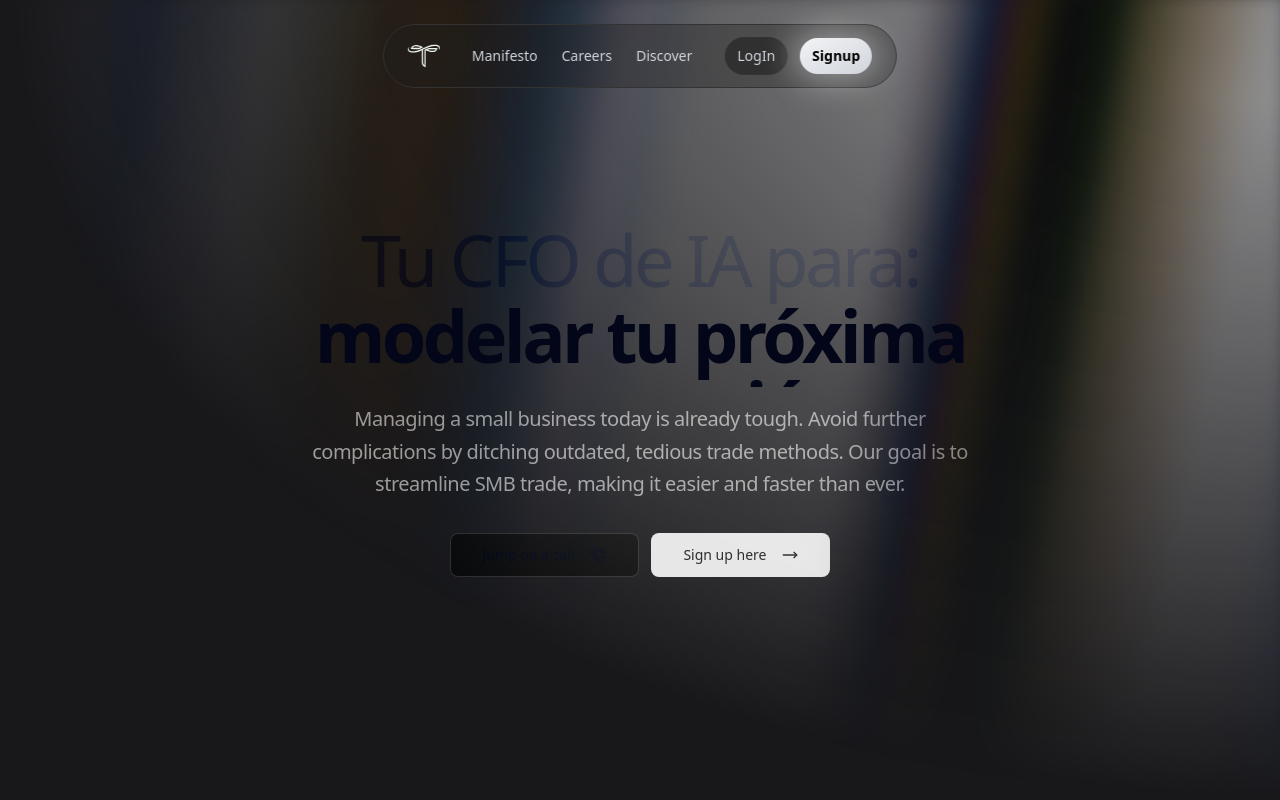
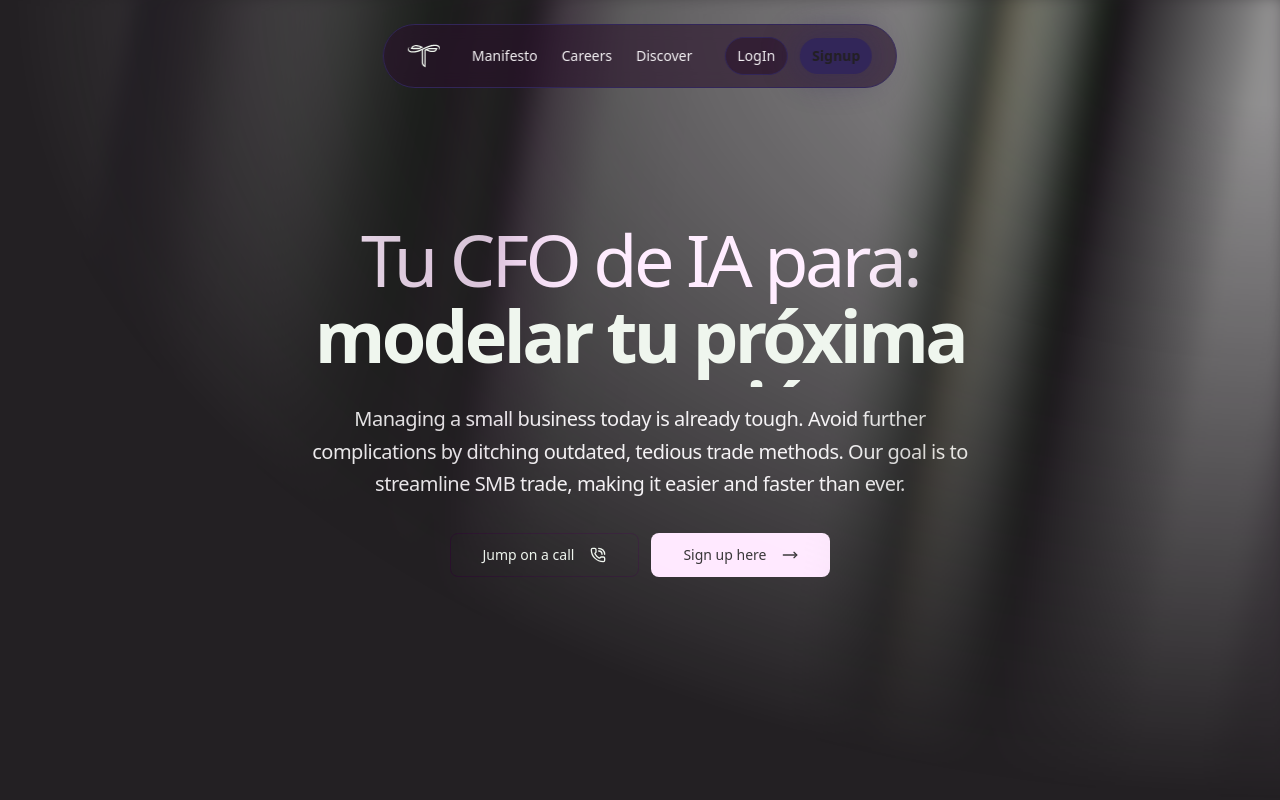
Before and after one commit to JuanHecht/tesoria-landing, a Next.js app: page / in a window 1280 px wide. Shown: the top 800 px of the page. Built offline with nearby package versions, Linux system fonts and the light colour scheme.

Commit message:
added this branch to showcase the original brand colors

```diff
--- a/src/app/globals.css
+++ b/src/app/globals.css
@@ -46,79 +46,102 @@
 
 :root {
   --radius: 0.625rem;
-  --background: oklch(0 0 0);
-  --foreground: oklch(1 0 0);
+
+  /* Brand Colors */
+  --brand-primary: #322659; /* Deep purple */
+  --brand-secondary: #eff6ee; /* Light green */
+  --brand-accent: #28112b; /* Dark purple */
+  --brand-highlight: #ffe7ff; /* Light pink */
+  --brand-neutral: #f3f0f3; /* Light gray */
+  --brand-dark: #232023; /* Dark gray */
+
+  /* Aurora Colors */
+  --aurora-1: var(--brand-primary);
+  --aurora-2: var(--brand-accent);
+  --aurora-3: var(--brand-highlight);
+  --aurora-4: var(--brand-secondary);
+  --aurora-5: var(--brand-neutral);
+
+  /* Semantic Colors */
+  --background: var(--brand-neutral);
+  --foreground: var(--brand-dark);
   --white: #ffffff;
   --black: #000000;
   --transparent: transparent;
-  --blue-500: #3b82f6;
-  --indigo-300: #a5b4fc;
-  --blue-300: #93c5fd;
-  --violet-200: #ddd6fe;
-  --blue-400: #60a5fa;
-  --card: oklch(1 0 0);
-  --card-foreground: oklch(0.145 0 0);
-  --popover: oklch(1 0 0);
-  --popover-foreground: oklch(0.145 0 0);
-  --primary: oklch(0.205 0 0);
-  --primary-foreground: oklch(0.985 0 0);
-  --secondary: oklch(0.97 0 0);
-  --secondary-foreground: oklch(0.205 0 0);
-  --muted: oklch(0.97 0 0);
-  --muted-foreground: oklch(0.556 0 0);
-  --accent: oklch(0.97 0 0);
-  --accent-foreground: oklch(0.205 0 0);
+
+  /* Component Colors */
+  --card: var(--brand-secondary);
+  --card-foreground: var(--brand-dark);
+  --popover: var(--brand-secondary);
+  --popover-foreground: var(--brand-dark);
+  --primary: var(--brand-primary);
+  --primary-foreground: var(--brand-secondary);
+  --secondary: var(--brand-highlight);
+  --secondary-foreground: var(--brand-dark);
+  --muted: var(--brand-neutral);
+  --muted-foreground: var(--brand-accent);
+  --accent: var(--brand-highlight);
+  --accent-foreground: var(--brand-dark);
   --destructive: oklch(0.577 0.245 27.325);
-  --border: oklch(0.922 0 0);
-  --input: oklch(0.922 0 0);
-  --ring: oklch(0.708 0 0);
-  --chart-1: oklch(0.646 0.222 41.116);
-  --chart-2: oklch(0.6 0.118 184.704);
-  --chart-3: oklch(0.398 0.07 227.392);
-  --chart-4: oklch(0.828 0.189 84.429);
-  --chart-5: oklch(0.769 0.188 70.08);
-  --sidebar: oklch(0.985 0 0);
-  --sidebar-foreground: oklch(0.145 0 0);
-  --sidebar-primary: oklch(0.205 0 0);
-  --sidebar-primary-foreground: oklch(0.985 0 0);
-  --sidebar-accent: oklch(0.97 0 0);
-  --sidebar-accent-foreground: oklch(0.205 0 0);
-  --sidebar-border: oklch(0.922 0 0);
-  --sidebar-ring: oklch(0.708 0 0);
+  --border: var(--brand-neutral);
+  --input: var(--brand-secondary);
+  --ring: var(--brand-primary);
+
+  /* Chart Colors */
+  --chart-1: var(--brand-primary);
+  --chart-2: var(--brand-accent);
+  --chart-3: var(--brand-highlight);
+  --chart-4: var(--brand-secondary);
+  --chart-5: var(--brand-neutral);
+
+  /* Sidebar Colors */
+  --sidebar: var(--brand-secondary);
+  --sidebar-foreground: var(--brand-dark);
+  --sidebar-primary: var(--brand-primary);
+  --sidebar-primary-foreground: var(--brand-secondary);
+  --sidebar-accent: var(--brand-highlight);
+  --sidebar-accent-foreground: var(--brand-dark);
+  --sidebar-border: var(--brand-neutral);
+  --sidebar-ring: var(--brand-primary);
 }
 
 .dark {
-  --background: oklch(0.145 0 0);
-  --foreground: oklch(0.985 0 0);
-  --card: oklch(0.205 0 0);
-  --card-foreground: oklch(0.985 0 0);
-  --popover: oklch(0.205 0 0);
-  --popover-foreground: oklch(0.985 0 0);
-  --primary: oklch(0.922 0 0);
-  --primary-foreground: oklch(0.205 0 0);
-  --secondary: oklch(0.269 0 0);
-  --secondary-foreground: oklch(0.985 0 0);
-  --muted: oklch(0.269 0 0);
-  --muted-foreground: oklch(0.708 0 0);
-  --accent: oklch(0.269 0 0);
-  --accent-foreground: oklch(0.985 0 0);
+  /* Dark mode brand colors */
+  --background: var(--brand-dark);
+  --foreground: var(--brand-secondary);
+  --card: var(--brand-accent);
+  --card-foreground: var(--brand-secondary);
+  --popover: var(--brand-accent);
+  --popover-foreground: var(--brand-secondary);
+  --primary: var(--brand-highlight);
+  --primary-foreground: var(--brand-dark);
+  --secondary: var(--brand-primary);
+  --secondary-foreground: var(--brand-secondary);
+  --muted: var(--brand-accent);
+  --muted-foreground: var(--brand-neutral);
+  --accent: var(--brand-primary);
+  --accent-foreground: var(--brand-secondary);
   --destructive: oklch(0.704 0.191 22.216);
-  --border: oklch(1 0 0 / 10%);
-  --input: oklch(1 0 0 / 15%);
-  --ring: oklch(0.556 0 0);
-  --chart-1: oklch(0.488 0.243 264.376);
-  --chart-2: oklch(0.696 0.17 162.48);
-  --chart-3: oklch(0.769 0.188 70.08);
-  --chart-4: oklch(0.627 0.265 303.9);
-  --chart-5: oklch(0.645 0.246 16.439);
-  --sidebar: oklch(0.205 0 0);
-  --sidebar-foreground: oklch(0.985 0 0);
-  --sidebar-primary: oklch(0.488 0.243 264.376);
-  --sidebar-primary-foreground: oklch(0.985 0 0);
-  --sidebar-accent: oklch(0.269 0 0);
-  --sidebar-accent-foreground: oklch(0.985 0 0);
-  --sidebar-border: oklch(1 0 0 / 10%);
-  --sidebar-ring: oklch(0.556 0 0);
+  --border: var(--brand-primary);
+  --input: var(--brand-accent);
+  --ring: var(--brand-highlight);
+
+  /* Chart Colors for Dark Mode */
+  --chart-1: var(--brand-highlight);
+  --chart-2: var(--brand-secondary);
+  --chart-3: var(--brand-primary);
+  --chart-4: var(--brand-neutral);
+  --chart-5: var(--brand-accent);
+
+  /* Sidebar Colors for Dark Mode */
+  --sidebar: var(--brand-accent);
+  --sidebar-foreground: var(--brand-secondary);
+  --sidebar-primary: var(--brand-highlight);
+  --sidebar-primary-foreground: var(--brand-dark);
+  --sidebar-accent: var(--brand-primary);
+  --sidebar-accent-foreground: var(--brand-secondary);
+  --sidebar-border: var(--brand-primary);
+  --sidebar-ring: var(--brand-highlight);
 }
 
 @keyframes aurora {
--- a/src/app/page.tsx
+++ b/src/app/page.tsx
@@ -1,6 +1,5 @@
 "use client";
 
-import { motion } from "framer-motion";
 import { ContainerScroll } from "@/components/ui/container-scroll-animation";
 import Image from "next/image";
 import { Navbar } from "@/components/ui/mini-navbar";
@@ -17,11 +16,11 @@ export default function Home() {
           <Hero />
         </AuroraBackground>
       </section>
-      <section className="bg-zinc-900">
+      <section className="bg-background">
         <ContainerScroll
           titleComponent={
             <>
-              <h1 className="text-4xl font-semibold text-black dark:text-white">
+              <h1 className="text-4xl font-semibold text-foreground">
                 Unleash the power of <br />
                 <span className="text-4xl md:text-[6rem] font-bold mt-1 leading-none">
                   Scroll Animations
--- a/src/components/ui/animated-hero.tsx
+++ b/src/components/ui/animated-hero.tsx
@@ -38,7 +38,7 @@ function Hero() {
           </div> */}
           <div className="flex gap-4 flex-col">
             <h1 className="text-5xl md:text-7xl max-w-2xl tracking-tighter text-center font-regular">
-              <span className="text-spektr-cyan-50">Tu CFO de IA para:</span>
+              <span className="text-primary">Tu CFO de IA para:</span>
               <span className="relative flex w-full justify-center overflow-hidden text-center md:pb-4 md:pt-1">
                 &nbsp;
                 {titles.map((title, index) => (
--- a/src/components/ui/aurora-background.tsx
+++ b/src/components/ui/aurora-background.tsx
@@ -17,7 +17,7 @@ export const AuroraBackground = ({
     <main>
       <div
         className={cn(
-          "relative flex flex-col  h-[100vh] items-center justify-center bg-zinc-50 dark:bg-zinc-900  text-slate-950 transition-bg",
+          "relative flex flex-col  h-[100vh] items-center justify-center bg-background text-foreground transition-bg",
           className
         )}
         {...props}
@@ -29,7 +29,7 @@ export const AuroraBackground = ({
               `
             [--white-gradient:repeating-linear-gradient(100deg,var(--white)_0%,var(--white)_7%,var(--transparent)_10%,var(--transparent)_12%,var(--white)_16%)]
             [--dark-gradient:repeating-linear-gradient(100deg,var(--black)_0%,var(--black)_7%,var(--transparent)_10%,var(--transparent)_12%,var(--black)_16%)]
-            [--aurora:repeating-linear-gradient(100deg,var(--blue-500)_10%,var(--indigo-300)_15%,var(--blue-300)_20%,var(--violet-200)_25%,var(--blue-400)_30%)]
+            [--aurora:repeating-linear-gradient(100deg,var(--aurora-1)_10%,var(--aurora-2)_15%,var(--aurora-3)_20%,var(--aurora-4)_25%,var(--aurora-5)_30%)]
             [background-image:var(--white-gradient),var(--aurora)]
             dark:[background-image:var(--dark-gradient),var(--aurora)]
             [background-size:300%,_200%]
--- a/src/components/ui/mini-navbar.tsx
+++ b/src/components/ui/mini-navbar.tsx
@@ -10,8 +10,8 @@ const AnimatedNavLink = ({
   href: string;
   children: React.ReactNode;
 }) => {
-  const defaultTextColor = "text-gray-300";
-  const hoverTextColor = "text-white";
+  const defaultTextColor = "text-muted-foreground";
+  const hoverTextColor = "text-foreground";
   const textSizeClass = "text-sm";
 
   return (
@@ -56,15 +56,6 @@ export function Navbar() {
     };
   }, [isOpen]);
 
-  const logoElement = (
-    <div className="relative w-5 h-5 flex items-center justify-center">
-      <span className="absolute w-1.5 h-1.5 rounded-full bg-gray-200 top-0 left-1/2 transform -translate-x-1/2 opacity-80"></span>
-      <span className="absolute w-1.5 h-1.5 rounded-full bg-gray-200 left-0 top-1/2 transform -translate-y-1/2 opacity-80"></span>
-      <span className="absolute w-1.5 h-1.5 rounded-full bg-gray-200 right-0 top-1/2 transform -translate-y-1/2 opacity-80"></span>
-      <span className="absolute w-1.5 h-1.5 rounded-full bg-gray-200 bottom-0 left-1/2 transform -translate-x-1/2 opacity-80"></span>
-    </div>
-  );
-
   const navLinksData = [
     { label: "Manifesto", href: "#1" },
     { label: "Careers", href: "#2" },
@@ -72,7 +63,7 @@ export function Navbar() {
   ];
 
   const loginButtonElement = (
-    <button className="px-4 py-2 sm:px-3 text-xs sm:text-sm border border-[#333] bg-[rgba(31,31,31,0.62)] text-gray-300 rounded-full hover:border-white/50 hover:text-white transition-colors duration-200 w-full sm:w-auto">
+    <button className="px-4 py-2 sm:px-3 text-xs sm:text-sm border border-border bg-card/60 text-muted-foreground rounded-full hover:border-primary/50 hover:text-foreground transition-colors duration-200 w-full sm:w-auto">
       LogIn
     </button>
   );
@@ -82,12 +73,12 @@ export function Navbar() {
       <div
         className="absolute inset-0 -m-2 rounded-full
                      hidden sm:block
-                     bg-gray-100
+                     bg-secondary
                      opacity-40 filter blur-lg pointer-events-none
                      transition-all duration-300 ease-out
                      group-hover:opacity-60 group-hover:blur-xl group-hover:-m-3"
       ></div>
-      <button className="relative z-10 px-4 py-2 sm:px-3 text-xs sm:text-sm font-semibold text-black bg-gradient-to-br from-gray-100 to-gray-300 rounded-full hover:from-gray-200 hover:to-gray-400 transition-all duration-200 w-full sm:w-auto">
+      <button className="relative z-10 px-4 py-2 sm:px-3 text-xs sm:text-sm font-semibold text-primary-foreground bg-gradient-to-br from-secondary to-accent rounded-full hover:from-accent hover:to-secondary transition-all duration-200 w-full sm:w-auto">
         Signup
       </button>
     </div>
@@ -99,7 +90,7 @@ export function Navbar() {
                        flex flex-col items-center
                        pl-6 pr-6 py-3 backdrop-blur-sm
                        ${headerShapeClass}
-                       border border-[#333] bg-[#1f1f1f57]
+                       border border-border bg-card/60
                        w-[calc(100%-2rem)] sm:w-auto
                        transition-[border-radius] duration-0 ease-in-out`}
     >
@@ -128,7 +119,7 @@ export function Navbar() {
         </div>
 
         <button
-          className="sm:hidden flex items-center justify-center w-8 h-8 text-gray-300 focus:outline-none"
+          className="sm:hidden flex items-center justify-center w-8 h-8 text-muted-foreground focus:outline-none"
           onClick={toggleMenu}
           aria-label={isOpen ? "Close Menu" : "Open Menu"}
         >
@@ -179,7 +170,7 @@ export function Navbar() {
             <a
               key={link.href}
               href={link.href}
-              className="text-gray-300 hover:text-white transition-colors w-full text-center"
+              className="text-muted-foreground hover:text-foreground transition-colors w-full text-center"
             >
               {link.label}
             </a>
```
Also changed, not shown: src/components/blocks/features-1.tsx (+6 -6 lines).
